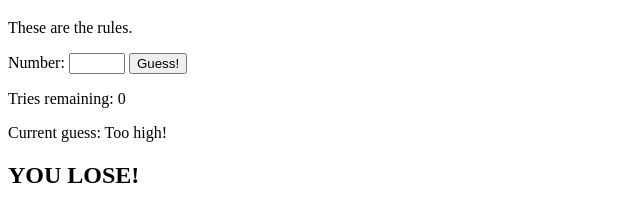
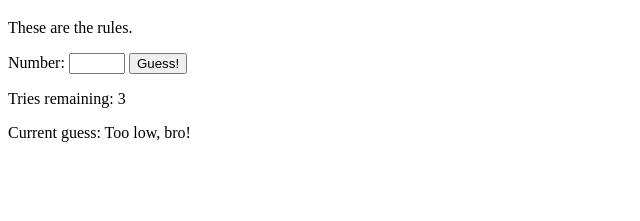
Before and after one commit to cficht/guess-a-number, a plain HTML site: page index.html in a window 1280 px wide. Both pictures are taken after a click on the button "Guess!". Shown: the part 61-282 px from the top of the page, without its empty margins (0-640 px from the left). Drawn offline with Linux system fonts and the light colour scheme.

Commit message:
made app.js function as intended.

```diff
--- a/app.js
+++ b/app.js
@@ -1,3 +1,5 @@
+import compareNumbers from './compareNumbers.js';
+
 const numberInput = document.getElementById('number-input');
 const submitButton = document.getElementById('submit-button');
 
@@ -5,7 +7,31 @@ const triesRemaining = document.getElementById('tries-remaining');
 const highLow = document.getElementById('high-low');
 const winLose = document.getElementById('win-lose');
 
-const numberGuess = Math.round(Math.random() * 10);
+const numberToGuess = Math.round(Math.random() * 10);
 let triesCount = 4;
 
-console.log(numberGuess);
+submitButton.addEventListener('click', () => {
+    const numberUserGuess = Number(numberInput.value);
+    let submittedTry = compareNumbers(numberUserGuess, numberToGuess);
+
+    if (submittedTry === 1) {
+        triesCount--;
+        highLow.textContent = 'How high? Too high!';
+    } else if (submittedTry === -1) {
+        triesCount--;
+        highLow.textContent = 'Too low, bro!';
+    } else {
+        winLose.textContent = 'YOOOOOOU WIN!';
+        highLow.textContent = 'The right stuff!';
+        submitButton.disabled = true;
+        return;
+    }
+
+    triesRemaining.textContent = triesCount;
+
+    if (triesCount <= 0) {
+        winLose.textContent = 'YOOOOU LOSE';
+        submitButton.disabled = true;
+        return;
+    }
+});
--- a/index.html
+++ b/index.html
@@ -20,11 +20,11 @@
             <button id="submit-button">Guess!</button>
         </div>
         <div>
-            <p>Tries remaining: <span id="tries-remaining">0</span></p>
-            <p>Current guess: <span id="high-low">Too high!</span></p>
+            <p>Tries remaining: <span id="tries-remaining">4</span></p>
+            <p>Current guess: <span id="high-low"></span></p>
         </div>
         <div>
-            <h2 id="win-lose">YOU LOSE!</h2>
+            <h2 id="win-lose"></h2>
         </div>
     </main>
 
```
